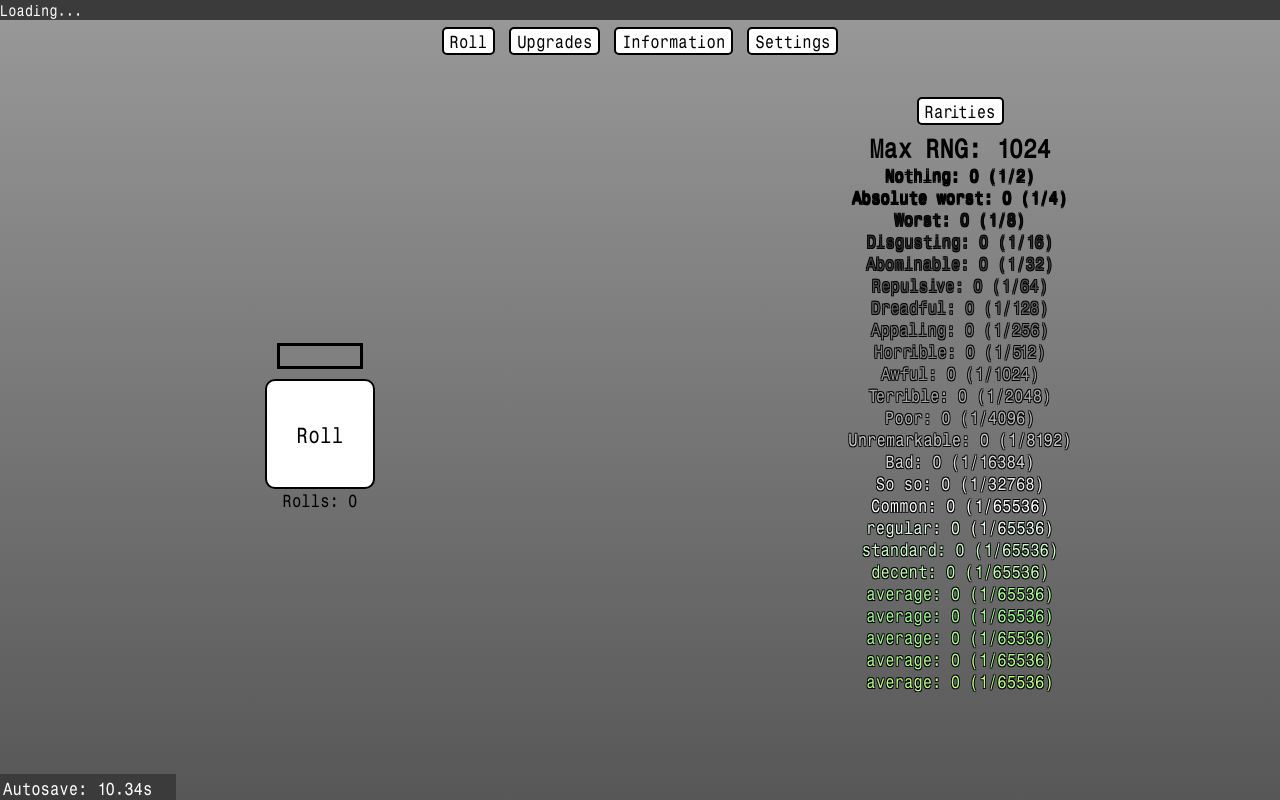
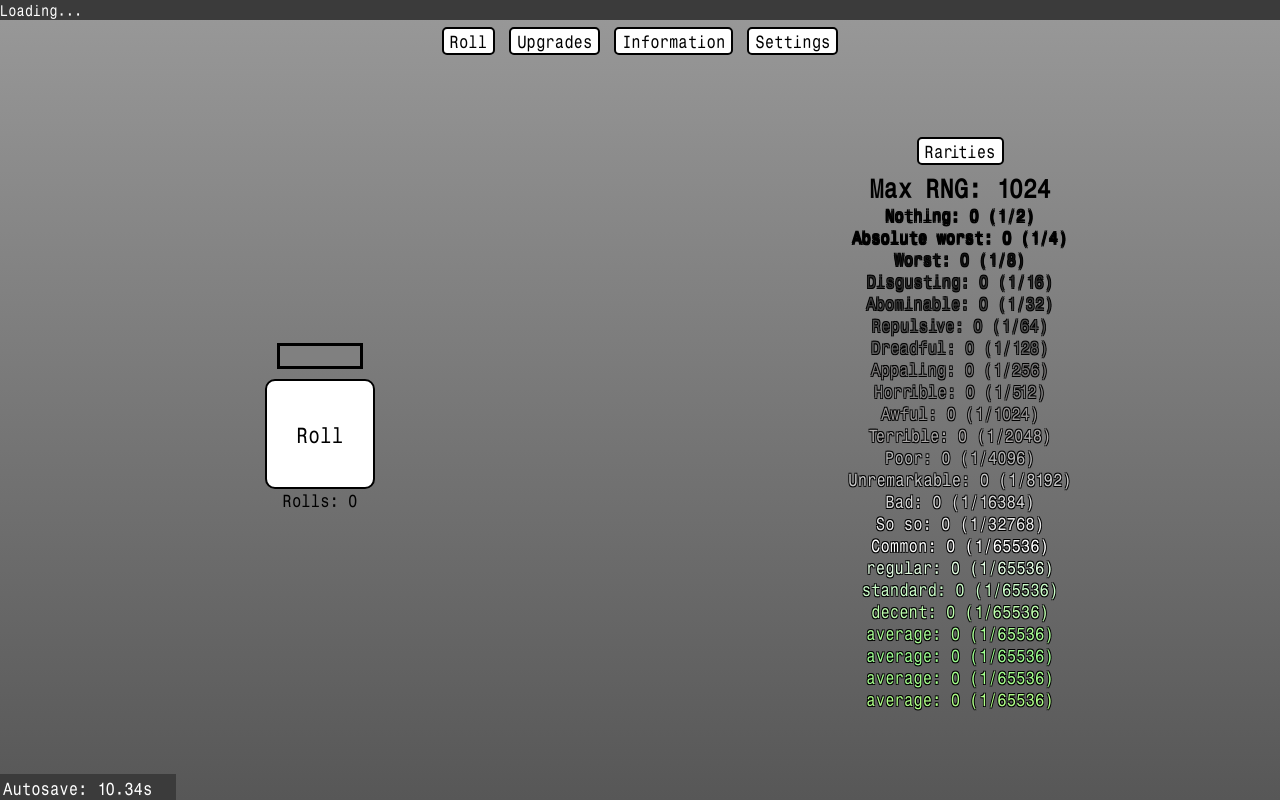
Before and after one commit to JB-ER/Luck-Incremental, a website with bundled scripts: page index.html in a window 1280 px wide. Built offline with nearby package versions, Linux system fonts and the light colour scheme.

Commit message:
Update styles.css

```diff
--- a/styles/styles.css
+++ b/styles/styles.css
@@ -150,7 +150,7 @@ button, div, span, footer {
 }
 
 #raritiesScreen {
-    height:83vh;
+    height:73vh;
     justify-content: flex-start;
     text-align: center;
 }
```
